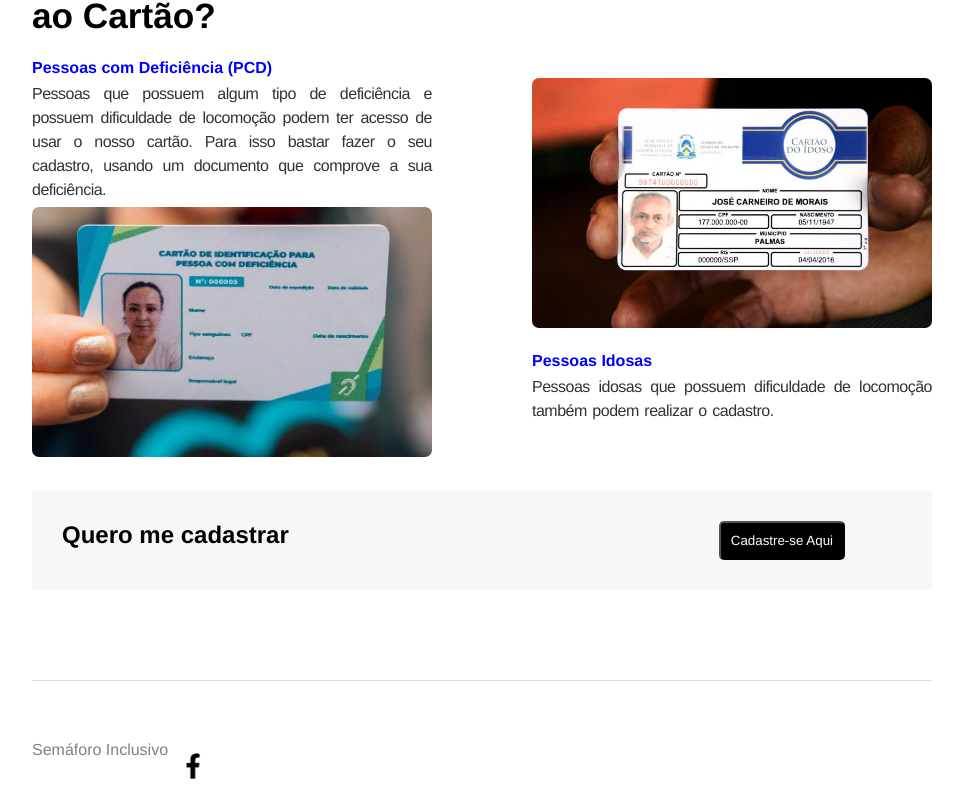
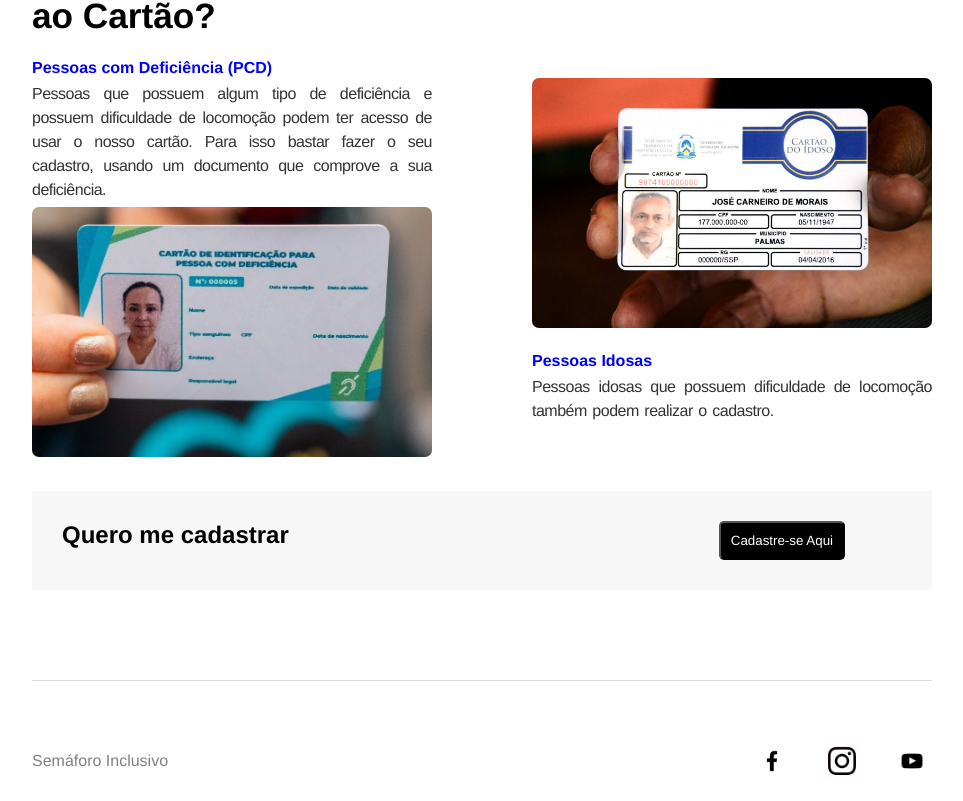
Before and after one commit to josevitor1899/TCC_Site, a Vue app: page / in a window 1280 px wide. Shown: the part 1521-2322 px from the top of the page, without its empty margins (158-1121 px from the left). Built offline with nearby package versions, Linux system fonts and the light colour scheme.

Commit message:
Finalizando o Footer

```diff
--- a/src/components/Footer.vue
+++ b/src/components/Footer.vue
@@ -1,12 +1,16 @@
 <template>
   <div class="Footer">
-        <hr class="linha-divisoria">
+    <hr class="linha-divisoria" />
   </div>
 
   <div class="Footer">
     <div class="Texto">
       <p>Semáforo Inclusivo</p>
-            <img src="@/assets/imgsFooter/LogoFacebook.jpg" alt="">
+      <div class="logos">
+        <img src="@/assets/imgsFooter/LogoFacebook.jpg" alt="Facebook">
+        <img src="@/assets/imgsFooter/LogoInstagram.jpg" alt="Instagram">
+        <img src="@/assets/imgsFooter/LogoYoutube.jpg" alt="YouTube">
+      </div>
     </div>
   </div>
 </template>
@@ -18,33 +22,38 @@
 </script>
 
 <style scoped>
-.Footer{
+.Footer {
   display: flex;
+  flex-direction: column;
   color: grey;
-    max-width: 900px;       /* limita a largura para centralizar o texto */
-    margin: 0 auto;         /* centraliza horizontalmente */
+  width: 100%;
   text-align: left;
   padding: 10px 20px;
   margin-top: 0px;
-}
-
-.Footer img{
-    width: 100px;
+  max-width: 900px;
+  margin: 0 auto;
+  text-align: left;
 }
 
 .linha-divisoria {
-  border: none;             /* remove o padrão */
-  border-top: 1px solid #ddd; /* cria a linha */
-  margin: 40px 0;           /* espaçamento acima e abaixo */
-  width: 100%;              /* ocupa toda a largura do container */
+  border: none;
+  border-top: 1px solid #ddd;
+  margin: 40px 0;
+  width: 100%;
 }
 
-.Texto{
+.Texto {
   display: flex;
+  justify-content: space-between; /* empurra texto e logos para extremos */
+  align-items: center; /* alinha verticalmente */
 }
 
-.Texto img {
-    width: 50px;
+.logos {
+  display: flex;
+  gap: 30px; /* espaçamento entre as logos */
 }
 
+.logos img {
+  width: 40px;
+}
 </style>
```
Also changed, not shown: src/assets/imgsFooter/LogoInstagram.jpg (added), src/assets/imgsFooter/LogoYoutube.jpg (added). Lines whose indentation alone changed are shown as unchanged.
